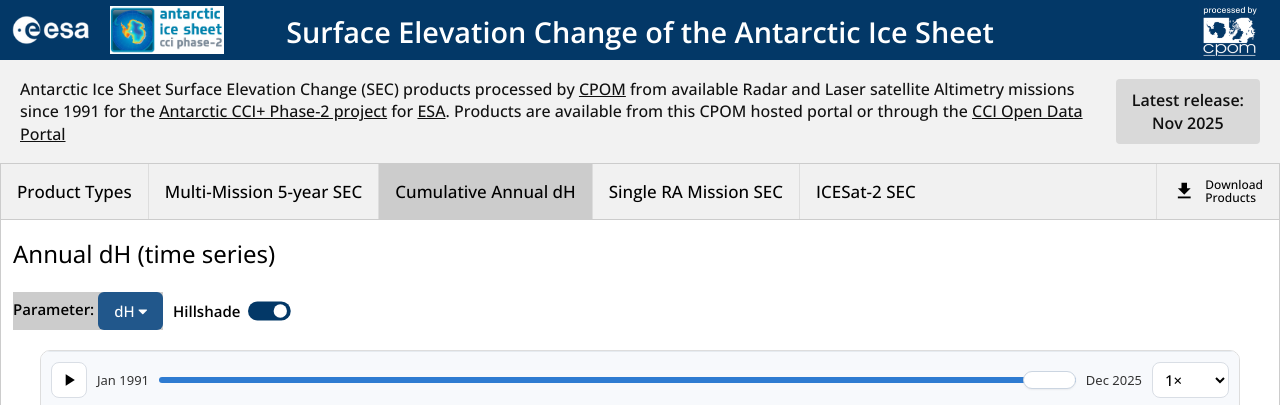
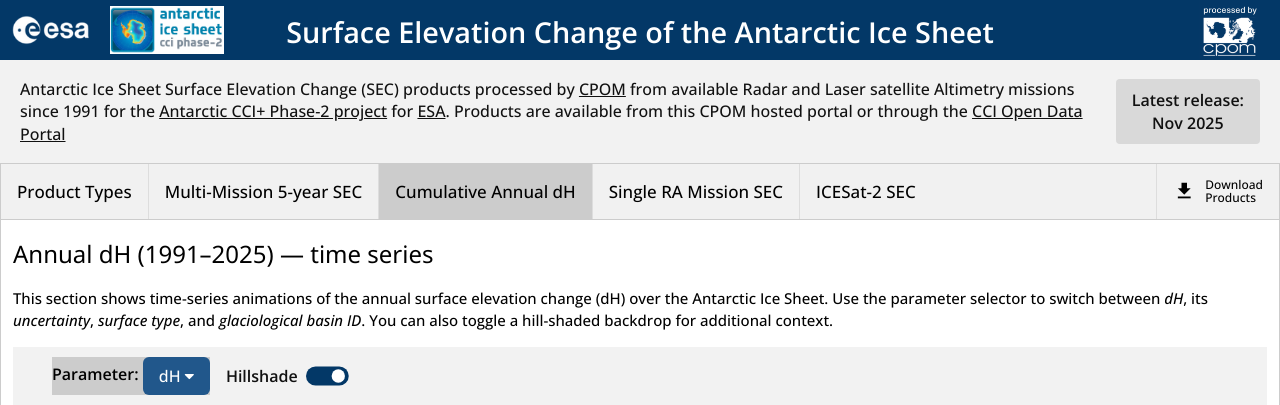
Before and after one commit to CPOM-Altimetry/ais_cci_phase2, a PHP site: page /index.php?active_tab=annual_dh&hillshade=hide&annual_view=ais&ql_param=dh in a window 1280 px wide. Shown: the top 405 px of the page. Run offline with PHP 8.4, Linux system fonts and the light colour scheme.

Commit message:
add param dropdown to annual_dh.php

```diff
--- a/annual_dh.php
+++ b/annual_dh.php
@@ -1,7 +1,7 @@
 <?php
-// annual_dh.php — Annual dH video with parameter selector + hillshade toggle
+// annual_dh.php — Annual dH video with parameter selector (full-width bar) + hillshade toggle
 
-// Expect these from php_init.php (as in other tabs)
+// From php_init.php (consistent with other tabs)
 $hillshade   = isset($hillshade) ? $hillshade : 'hide'; // 'show' | 'hide'
 $active_tab  = isset($active_tab) ? $active_tab : 'annual_dh';
 
@@ -43,22 +43,36 @@
 
 function h($s){ return htmlspecialchars((string)$s, ENT_QUOTES, 'UTF-8'); }
 ?>
-<h3>Annual dH (time series)</h3>
+
+<!-- ===== Intro (put your original text here; tweak as desired) ===== -->
+<h3>Annual dH (1991–2025) — time series</h3>
+<p>
+  This section shows time-series animations of the annual surface elevation change (dH) over the Antarctic Ice Sheet.
+  Use the parameter selector to switch between <em>dH</em>, its <em>uncertainty</em>, <em>surface type</em>, and
+  <em>glaciological basin ID</em>. You can also toggle a hill-shaded backdrop for additional context.
+</p>
 
 <style>
-  /* Toolbar (parameter + hillshade) */
-  .adh-toolbar{
+  /* Full-width parameter bar to match single_mission.php */
+  .adh-bar.light-grey-row{
+    margin: 10px 0;
+    padding: 10px 0;
+  }
+  .adh-bar .inner{
+    /* keep content aligned with page content width if you’re using a max-width layout elsewhere */
+    max-width: 1200px;
+    margin: 0 auto;
+    padding: 0 12px;
     display:flex; align-items:center; gap:16px; flex-wrap:wrap;
-    padding:10px 0; margin-bottom:6px;
   }
   .adh-group{ display:flex; align-items:center; gap:10px; flex-wrap:wrap; }
+
   .adh-param-label{ font-weight:600; }
-
   .adh-param .w3-button{ background:#21578b; color:#fff; border-radius:6px; }
   .adh-param .w3-dropdown-content .w3-button{ background:#fff; color:#111; text-align:left; }
 
   /* Inline hillshade toggle uses your global .switch/.slider styles */
-  .adh-hs{ display:flex; align-items:center; gap:8px; }
+  .adh-hs{ display:flex; align-items:center; gap:8px; margin-left:6px; }
   .adh-hs .switch{ transform:scale(.95); transform-origin:left center; }
   .adh-hs .toggle-text{ font-weight:600; }
 
@@ -94,9 +108,11 @@
   }
 </style>
 
-<!-- ===== Toolbar: Parameter dropdown + Hillshade toggle ===== -->
-<div class="adh-toolbar">
+<!-- ===== Full-width parameter & hillshade bar (matches single_mission.php) ===== -->
+<div class="adh-bar light-grey-row">
+  <div class="inner">
     <div class="adh-group">
+      <!-- Parameter dropdown -->
       <div id="adh-param-dropdown" class="w3-dropdown-hover adh-param">
         <span class="adh-param-label">Parameter:</span>
         <button class="w3-button">
@@ -117,7 +133,7 @@
         </div>
       </div>
 
-    <!-- Hillshade toggle (inline, uses global JS handler) -->
+      <!-- Hillshade toggle (inline, same IDs as other tabs; auto-submits via your global JS) -->
       <div class="adh-hs">
         <form id="hillshade-form" method="POST" style="display:none;">
           <input type="hidden" name="hillshade" id="hillshade-input" value="<?php echo $use_hs ? 'show' : 'hide'; ?>">
@@ -131,6 +147,7 @@
           <input id="toggle-hillshade" type="checkbox" <?php echo $use_hs ? 'checked' : ''; ?>>
           <span class="slider round"></span>
         </label>
+      </div>
     </div>
   </div>
 </div>
@@ -192,6 +209,7 @@
     </video>
   </div>
 </div>
+
 <script>
 (function () {
   /* ---------------- utils ---------------- */
```
Lines whose indentation alone changed are shown as unchanged.
